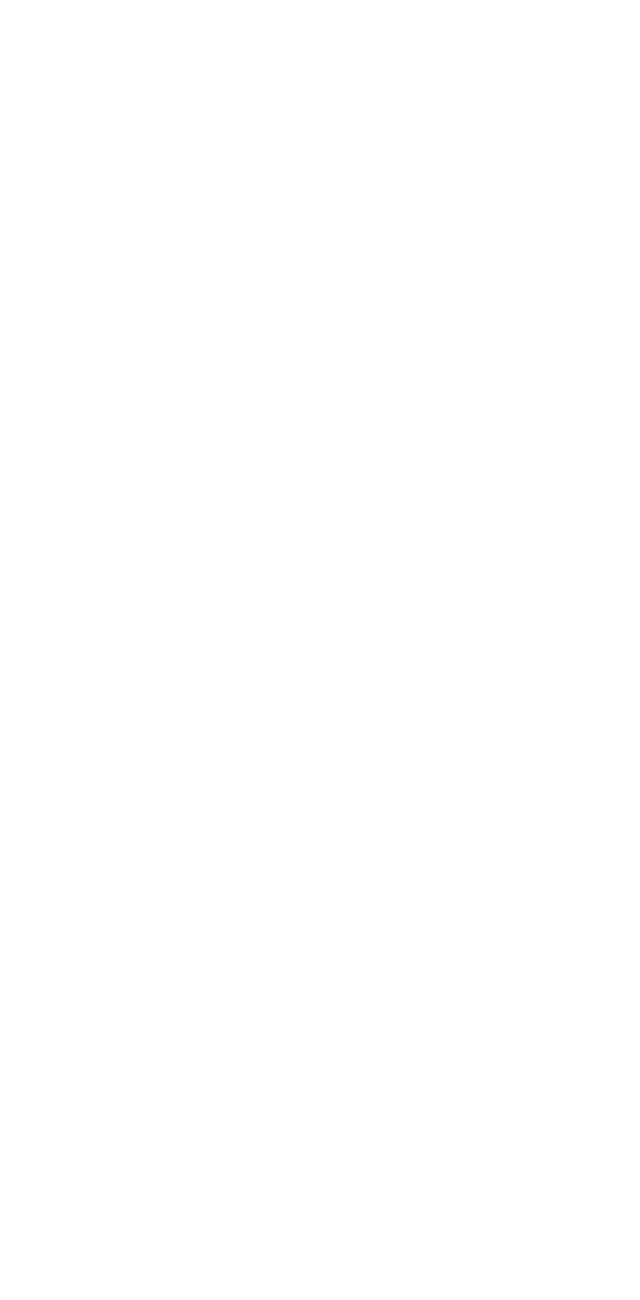
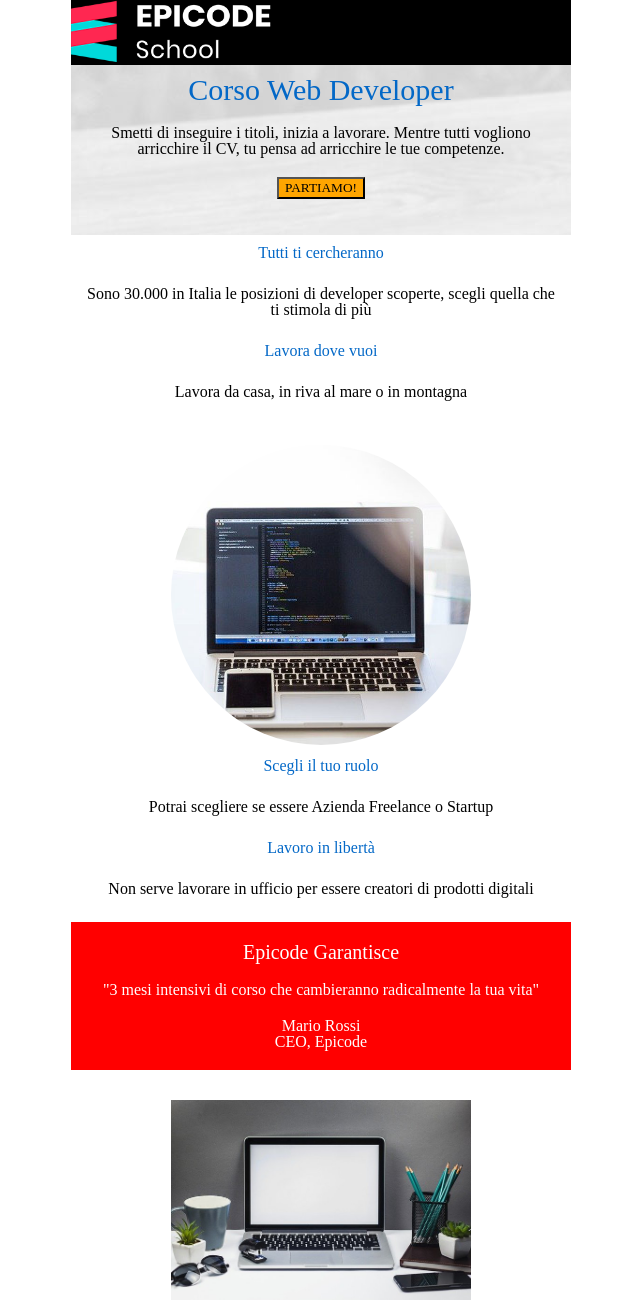
Before and after one commit to jhon9876/S1-L5, a plain HTML site: page index.html in a window 1280 px wide. Shown: the top 1300 px of the page, without its empty margins (319-959 px from the left). Before the commit the page ends 800 px from the top, so only its background shows below. Drawn offline with Linux system fonts and the light colour scheme.

Commit message:
Aggiunta html

```diff
--- a/css/style.css
+++ b/css/style.css
@@ -1 +1,95 @@
 /* Your styles here */
+* {
+    font-family: 'Times New Roman', Times, serif;
+}
+html{
+    min-width: 450px;
+    max-width: 500px;
+    margin: auto;
+
+}
+
+p{
+    padding: 15px;
+}
+header{
+    background-color: black;
+}
+header img{
+   width: 200px;
+
+}
+
+#Immagine-di-background{
+    height: 150px;
+    padding:10px;
+    background-image: url("../images/banner.jpg");
+    text-align: center;
+ }
+
+ .margine{
+    margin-bottom:20px;
+ }
+
+ #Dimensione-titolo{
+    font-size: 30px;
+    color: rgb(3, 104, 199);
+ }
+ #Colore-bottone{
+    background-color: orange;
+ }
+
+ .Sezioni{
+    text-align: center;
+ }
+
+ #Parte-finale{
+    background-color: rgb(0, 165, 165);
+    color:white
+
+ }
+
+ h3{
+    margin:10px;
+    color: rgb(3, 104, 199);
+ }
+
+ #Contact{
+    font-size: 30px;
+    margin-bottom: 10px;
+ }
+ .distanziamento-elementi{
+   margin:10px;
+ }
+
+ #colore-rosso{
+    background-color: red;
+    color: white;
+    padding: 20px;
+ }
+ h2{
+    color:white;
+    font-size: 20px;
+    margin-bottom: 10px;
+ }
+
+ #immagine-rotonda{
+    border-radius: 250px;
+ }
+
+ .Dimensione-immagini{
+    margin-top: 30px;
+    width:300px;
+ }
+
+hr{
+    width: 200px;
+}
+
+span{
+    text-decoration: underline;
+}
+
+a{
+    color:white;
+}
--- a/index.html
+++ b/index.html
@@ -0,0 +1,86 @@
+<!DOCTYPE html>
+<html lang="en">
+  <head>
+    <meta charset="UTF-8" />
+    <meta name="viewport" content="width=device-width, initial-scale=1.0" />
+    <title>Layout web page</title>
+    <link rel="stylesheet" href="./css/reset.css" />
+    <link rel="stylesheet" href="./css/style.css" />
+    <link rel="stylesheet" href="https://cdnjs.cloudflare.com/ajax/libs/font-awesome/5.15.4/css/all.min.css" />
+  </head>
+  <body>
+    <header>
+      <img src="./images/logo.png" alt="logo epicode" />
+    </header>
+
+    <main>
+      <section id="Immagine-di-background">
+        <h1 class="margine" id="Dimensione-titolo">Corso Web Developer</h1>
+        <article class="margine">
+          Smetti di inseguire i titoli, inizia a lavorare. Mentre tutti vogliono arricchire il CV, tu pensa ad arricchire le tue competenze.
+        </article>
+        <article class="margine">
+          <input id="Colore-bottone" type="button" value="PARTIAMO!" />
+        </article>
+      </section>
+      <section class="Sezioni">
+        <article>
+          <h3>Tutti ti cercheranno</h3>
+          <p>Sono 30.000 in Italia le posizioni di developer scoperte, scegli quella che ti stimola di più</p>
+        </article>
+
+        <article>
+          <h3>Lavora dove vuoi</h3>
+          <p>Lavora da casa, in riva al mare o in montagna</p>
+        </article>
+
+        <article>
+          <img class="Dimensione-immagini" id="immagine-rotonda" src="./images/notebook.jpg" alt="Immagine di un pc" />
+        </article>
+
+        <article>
+          <h3>Scegli il tuo ruolo</h3>
+          <p>Potrai scegliere se essere Azienda Freelance o Startup</p>
+        </article>
+        <article>
+          <h3>Lavoro in libertà</h3>
+          <p class="distanziamento-elementi">Non serve lavorare in ufficio per essere creatori di prodotti digitali</p>
+        </article>
+      </section>
+      <section class="Sezioni" id="colore-rosso">
+        <article>
+          <h2 class="margine">Epicode Garantisce</h2>
+        </article>
+        <article class="margine">"3 mesi intensivi di corso che cambieranno radicalmente la tua vita"</article>
+        <article>Mario Rossi</article>
+        <article>CEO, Epicode</article>
+      </section>
+      <section class="Sezioni">
+        <img class="Dimensione-immagini" src="./images/foto1.jpg" alt="Altra immagine di un pc" />
+        <h3>Il tuo PC</h3>
+        <article class="margine">Se vuoi diventare developer è l'unico strumento di cui hai bisogno</article>
+      </section>
+      <section class="Sezioni">
+        <img class="Dimensione-immagini" src="./images/foto2.jpg" alt="Immagine di un computer chiuso" />
+        <h3>Impara ora</h3>
+        <article class="margine" id="margine-frasi">Impara da chi diventerai tra qualche anno, e diventa una rockstar come loro</article>
+      </section>
+      <section class="Sezioni">
+        <img class="Dimensione-immagini" src="./images/foto3.jpg" alt="Immagine di un posto di lavoro" />
+        <h3>Lavora subito</h3>
+        <article class="margine">Sappiamo cosa vogliono le aziende, perchè lavoriamo con loro</article>
+      </section>
+    </main>
+
+    <footer class="Sezioni" id="Parte-finale">
+      <p id="Contact">Contattaci</p>
+      <a href="tel:+3911223456">(+39) 11223456</a>
+      <br />
+      <a class="distanziamento-elementi" href="mailto:info@epicode.school">info@epicode.school</a>
+      <p>Via Appia 1 - 00100 Roma (RM)</p>
+      <hr />
+
+      <p>&copy; 2021. Immagini di <span>Pixabay</span></p>
+    </footer>
+  </body>
+</html>
```
